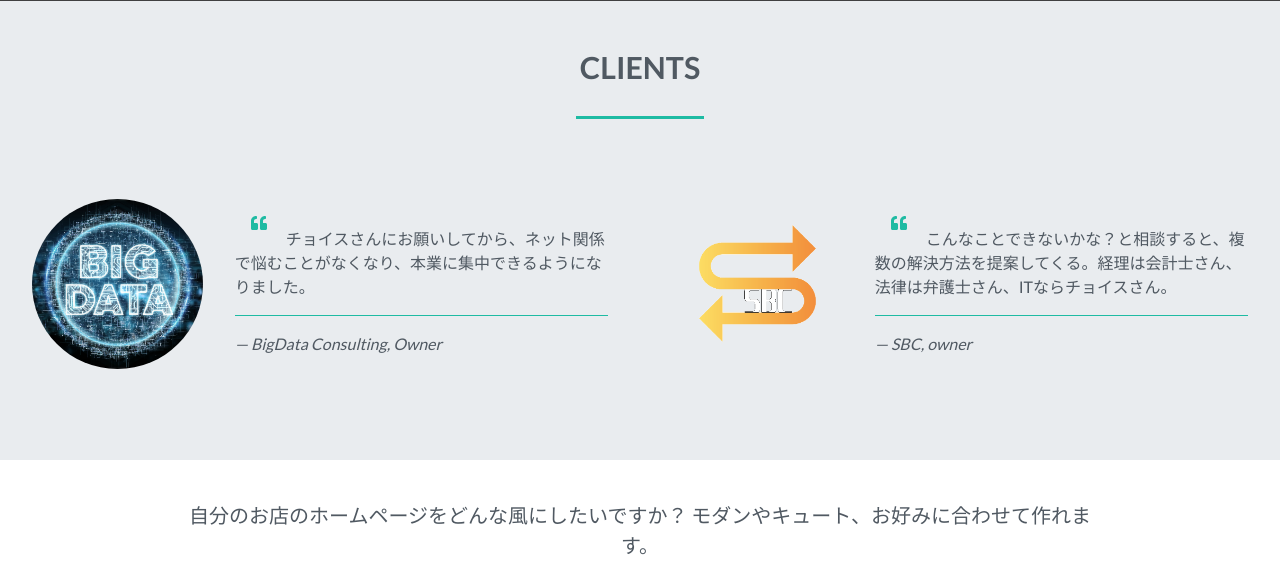
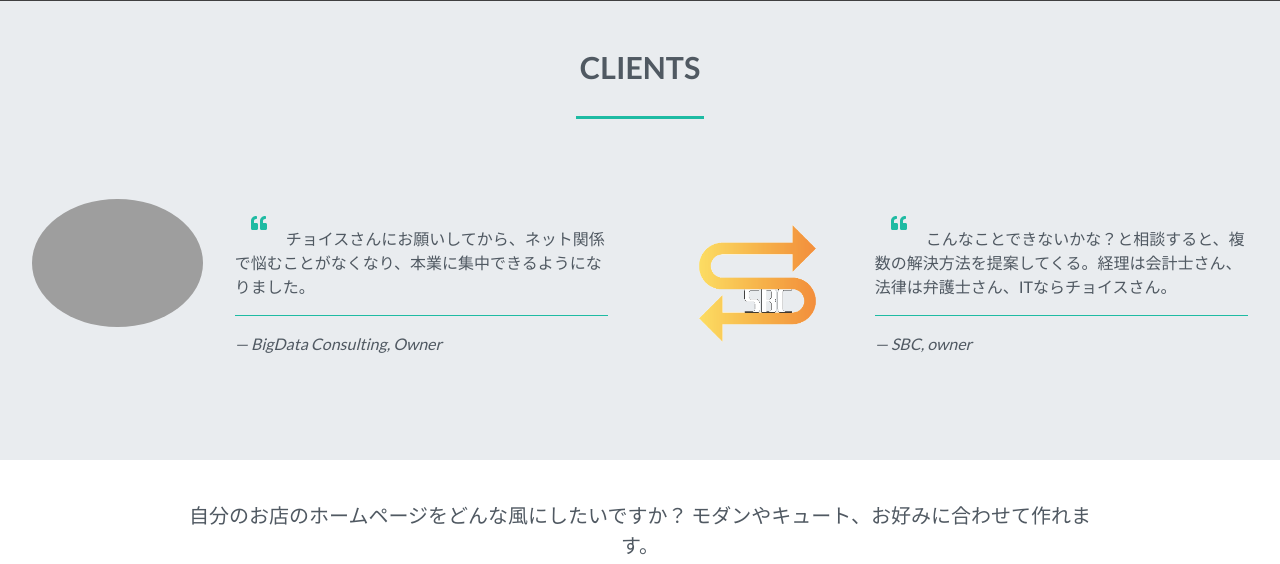
Before and after one commit to Sh0TaR0/choice_net, a Django app: template templates/base.html in a window 1280 px wide. Shown: the part 2371-2935 px from the top of the page. Run offline with Django 3.2, Linux system fonts and the light colour scheme; the template is opened without the code that fills it, so the values that code supplies are empty; some libraries are stand-ins or nearby versions; grey boxes are pictures that could not be loaded.

Commit message:
collected statics

```diff
--- a/templates/base.html
+++ b/templates/base.html
@@ -6,7 +6,7 @@
 	<meta charset="utf-8">
 	<meta name="viewport" content="width=device-width, initial-scale=1">
 	<title>Choisu</title>
-	<!-- <link rel="icon" href="{% static 'images/favicon.ico' %}"> -->
+	<link rel="icon" href="{% static 'images/favicon.ico' %}">
 	<link rel="stylesheet" href="https://stackpath.bootstrapcdn.com/bootstrap/4.3.1/css/bootstrap.min.css"
 		integrity="sha384-ggOyR0iXCbMQv3Xipma34MD+dH/1fQ784/j6cY/iJTQUOhcWr7x9JvoRxT2MZw1T" crossorigin="anonymous">
 	<script src="https://stackpath.bootstrapcdn.com/bootstrap/4.3.1/js/bootstrap.min.js"
```
Also changed, not shown: static/images/bigdata.png (renamed from static/images/resize_bigdata.png), 5 other files.
